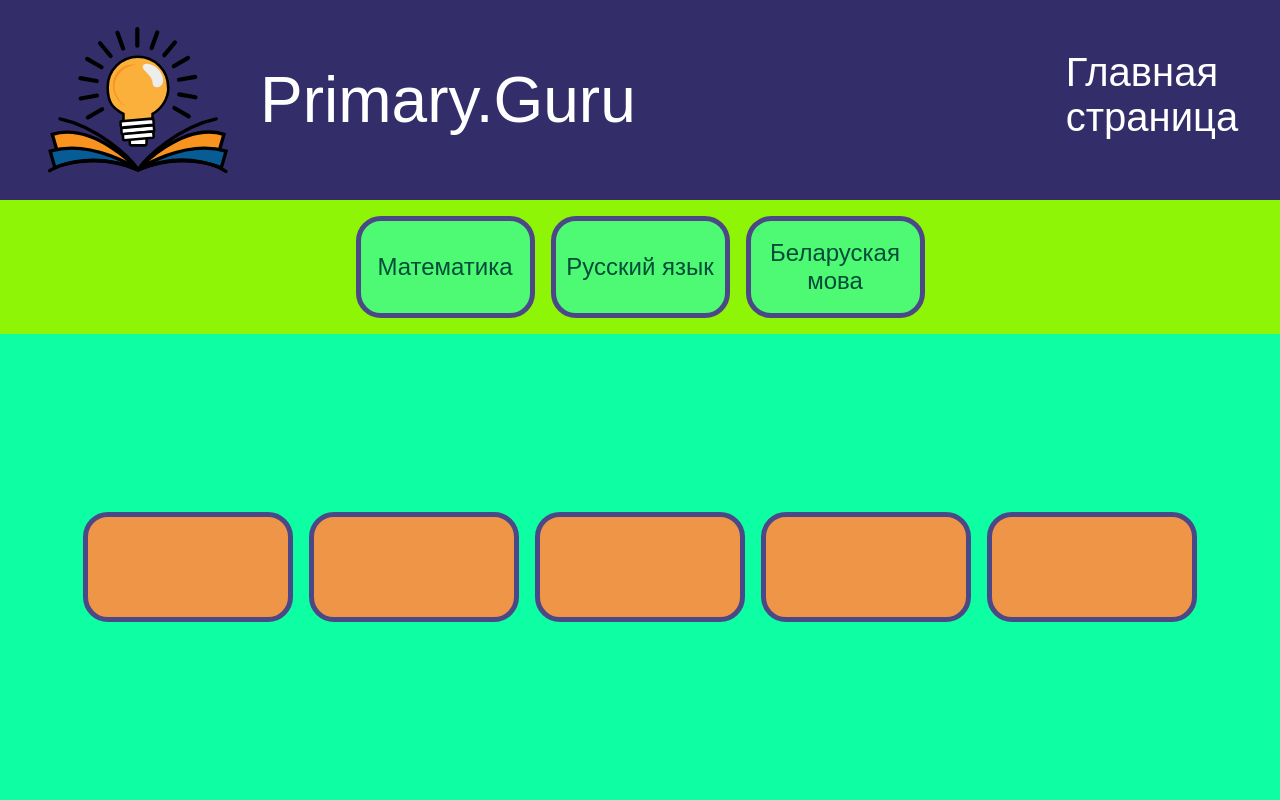
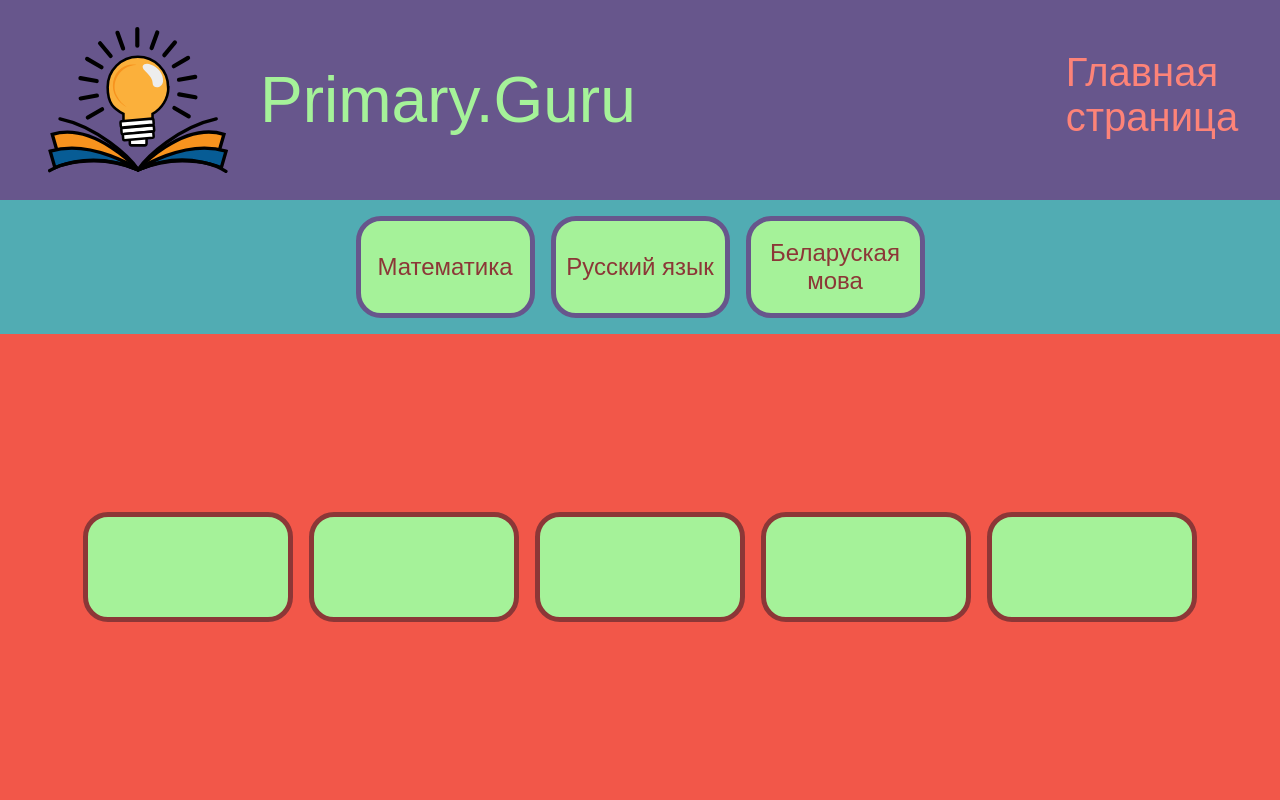
Before and after one commit to primaryGURU/primaryGuruSite, a plain HTML site: page index.html in a window 1280 px wide. Shown: the top 800 px of the page. Drawn offline with Linux system fonts and the light colour scheme.

Commit message:
UpdateStyleCss

```diff
--- a/styles.css
+++ b/styles.css
@@ -19,7 +19,7 @@ body, html {
 .logo {
     width: 100%;
     height: 25vh; /* Относительная высота */
-    background-color: #332d69;
+    background-color: #67568C;
     display: flex;
     align-items: center;
     justify-content: flex-start;
@@ -28,7 +28,7 @@ body, html {
 }
 
 .logo-text {
-    color: #fff;
+    color: #A5F299;
     font-size: clamp(2rem, 5vw, 4rem); /* Адаптивный размер текста */
     margin-left: 1rem;
 }
@@ -36,7 +36,7 @@ body, html {
 .niz {
     width: 100%;
     flex-grow: 1; /* Занимает оставшееся пространство */
-    background-color: #02ffb3e8;
+    background-color: #F25749;
     display: flex;
     flex-wrap: wrap; /* Перенос кнопок на маленьких экранах */
     justify-content: center;
@@ -48,15 +48,15 @@ body, html {
 .btn {
     width: clamp(120px, 15vw, 169px); /* Адаптивная ширина */
     height: clamp(70px, 10vw, 92px); /* Адаптивная высота */
-    background-color: #42fc89d5;
-    border: 5px solid #4c4887;
+    background-color: #A5F299;
+    border: 5px solid #67568C;
     border-radius: 25px;
     cursor: pointer;
     display: flex;
     align-items: center;
     justify-content: center;
     font-size: clamp(1rem, 2.5vw, 1.5rem); /* Адаптивный шрифт */
-    color: #024d3a;
+    color: #8C3737;
     text-align: center;
     transition: transform 0.3s ease;
 }
@@ -64,15 +64,15 @@ body, html {
 .btnContent {
     width: clamp(150px, 20vw, 200px); /* Адаптивная ширина */
     height: clamp(80px, 15vw, 100px); /* Адаптивная высота */
-    background-color: #ee9548;
-    border: 5px solid #4c4887;
+    background-color: #A5F299;
+    border: 5px solid #8C3737;
     border-radius: 25px;
     cursor: pointer;
     display: flex;
     align-items: center;
     justify-content: center;
     font-size: clamp(1.3rem, 2vw, 1rem); /* Адаптивный шрифт */
-    color: #ffffff;
+    color: #67568C;
     text-align: center;
     transition: transform 0.3s ease;
 }
@@ -99,7 +99,7 @@ body, html {
     left: 90%;
     transform: translateX(-50%);
     font-size: 40px;
-    color: #ffffff;
+    color: #fd8378;
     z-index: 10;
 }
 
@@ -109,10 +109,10 @@ img {
 }
 
 /* Цвета секций */
-#section1 { background-color: #8ef507; }
-#section2 { background-color: #429ef5; }
-#section3 { background-color: #f5a53d; }
-#section4 { background-color: #fdd961; }
+#section1 { background-color: #51acb3; }
+#section2 { background-color: #8C3737; }
+#section3 { background-color: #e6fa2faf; }
+#section4 { background-color: #BCB3F2; }
 
 /* Медиа-запросы для дополнительной адаптации */
 @media (max-width: 768px) {
```
